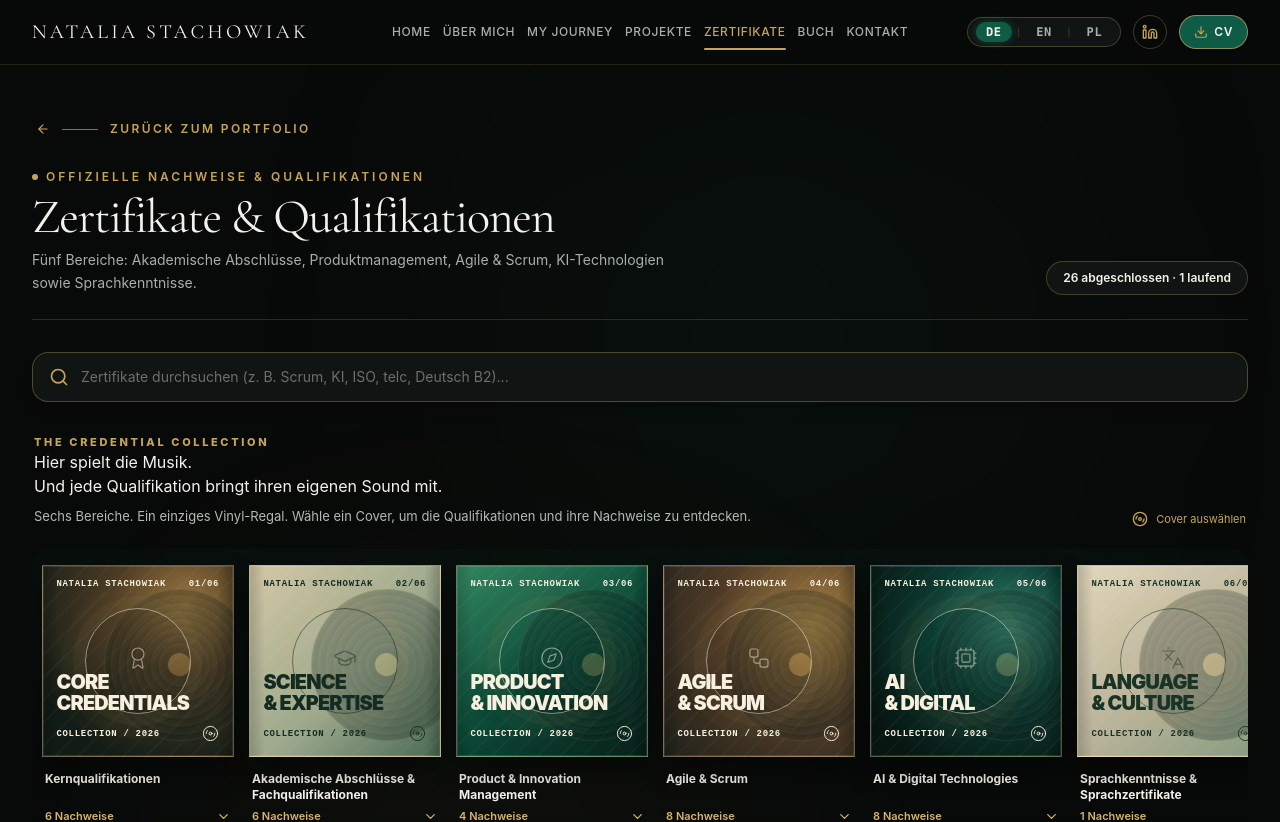
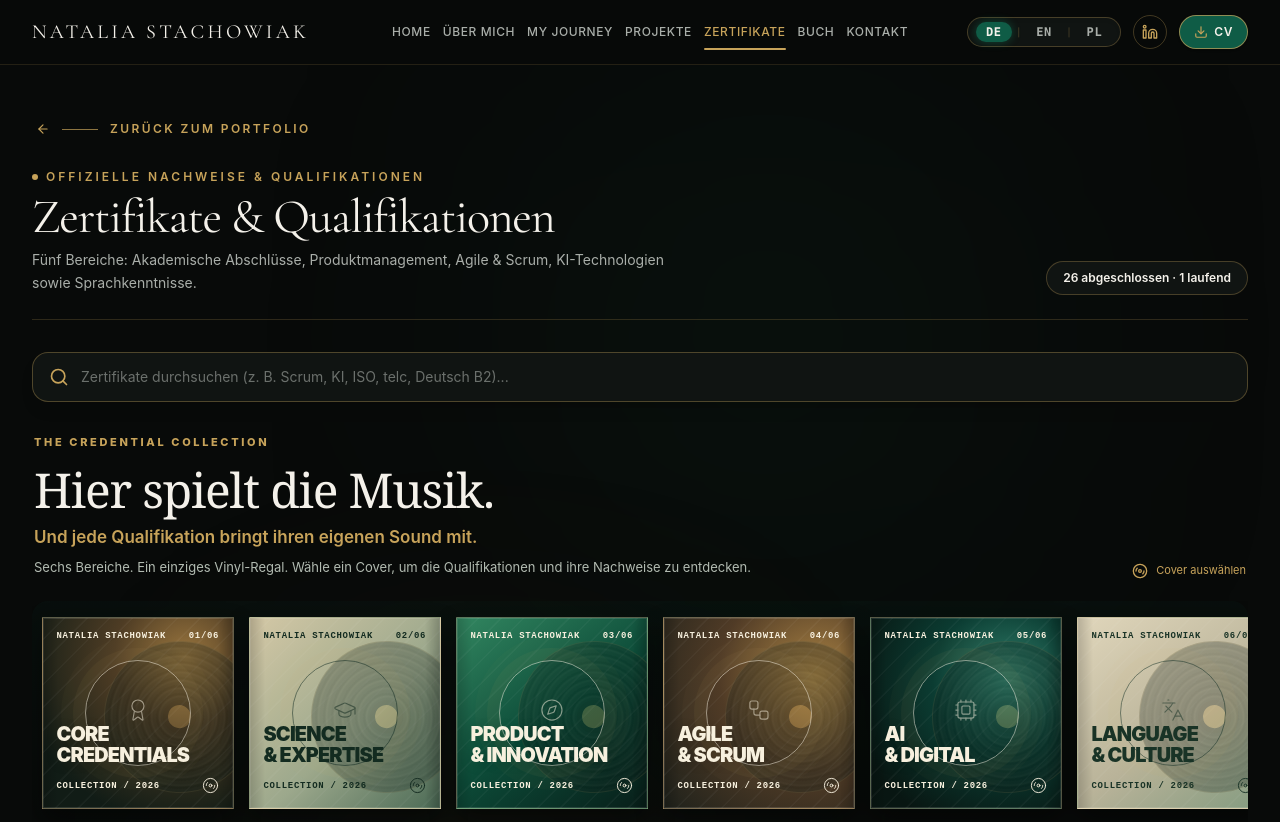
Before and after one commit to nataliastachowiak-bit/Natalia-Stachowiak, a React (Vite) app: page /certificates in a window 1280 px wide. Shown: the top 822 px of the page. Built offline with nearby package versions, Linux system fonts and the light colour scheme.

Commit message:
Style selected quote above certificate shelf

```diff
--- a/src/components/CertificateVinylShelf.css
+++ b/src/components/CertificateVinylShelf.css
@@ -15,6 +15,8 @@
 .edition-collection-eyebrow {
   font-size:11px;font-weight:800;letter-spacing:.24em;color:var(--edition-gold);
 }
+.edition-collection-quote {margin-top:13px;font-family:Georgia,serif;font-size:clamp(28px,4vw,48px);font-weight:500;line-height:1.12;letter-spacing:-.025em;color:#F4F1EA;}
+.edition-collection-quote-subtitle {margin-top:8px;font-size:clamp(13px,1.4vw,17px);line-height:1.45;color:#C7A35A;font-weight:600;}
 .edition-collection-intro {font-size:13px;line-height:1.65;color:#B2BBB1;margin-top:8px;max-width:750px;}
 .edition-collection-hint {display:inline-flex;align-items:center;gap:8px;color:var(--edition-gold);font-size:11px;white-space:nowrap;}
 .edition-display {position:relative;min-width:0;isolation:isolate;background:linear-gradient(180deg,rgba(6,61,47,.1),transparent 86%);border-radius:16px 16px 0 0;}
```
